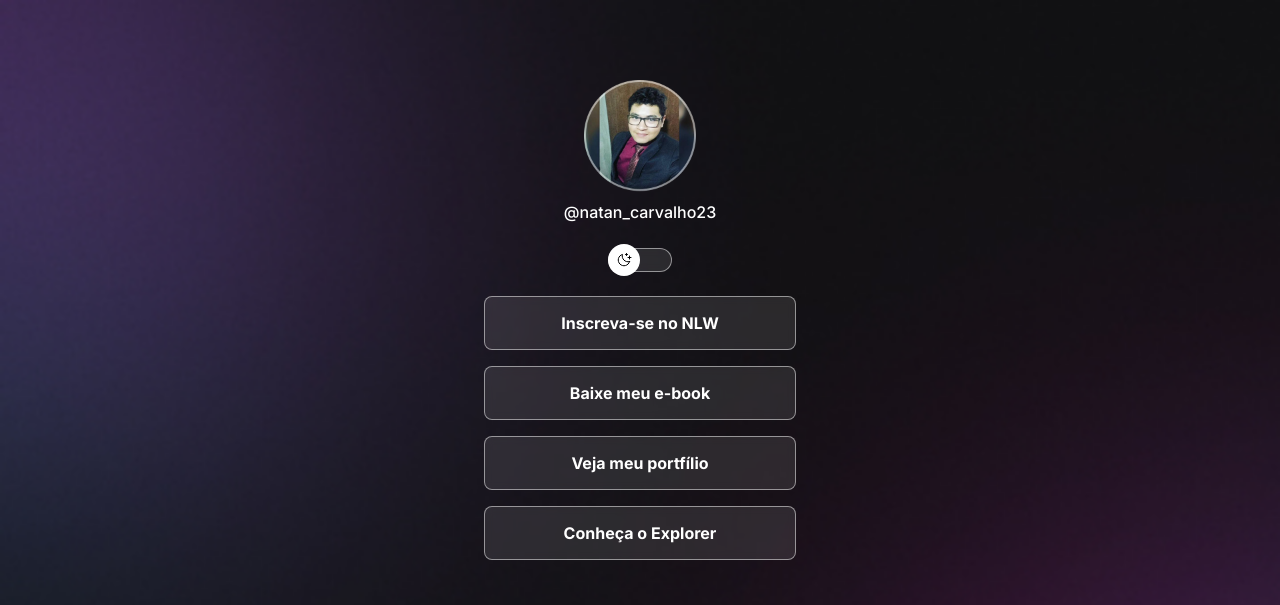
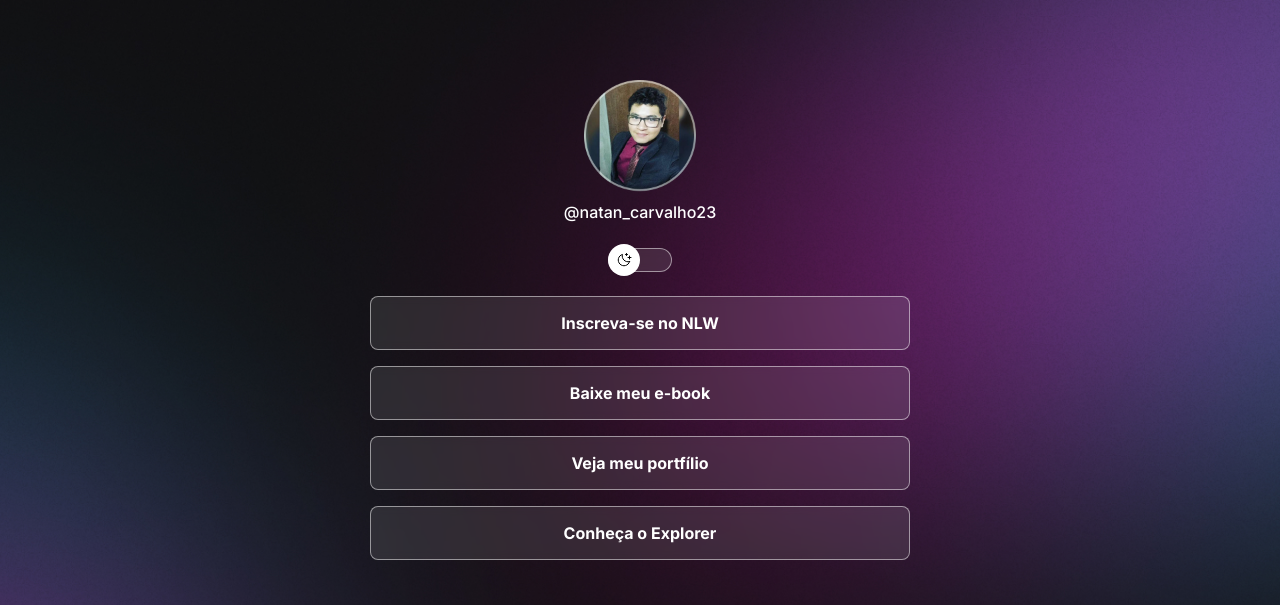
Before and after one commit to natan-carvalho/project1-rocketseat, a plain HTML site: page index.html in a window 1280 px wide. Shown: the top 605 px of the page. Drawn offline with nearby package versions, Linux system fonts and the light colour scheme.

Commit message:
edit style.css

```diff
--- a/styles/style.css
+++ b/styles/style.css
@@ -30,11 +30,13 @@ body {
   background: var(--bg-url) no-repeat top center/cover;
   font-family: 'Inter', sans-serif;
   padding-top: 56px;
+  height: 100vh;
 }
 
 #container {
   padding: 0 24px;
-  width: 360px;
+  width: 100%;
+  max-width: 588px;
   margin: auto;
 
   display: flex;
@@ -154,3 +156,13 @@ footer {
   padding: 24px 0;
   font-size: 14px;
 }
+
+@media (min-width: 700px) {
+  :root {
+    --bg-url: url(/assets/bg-desktop.jpg)
+  }
+
+  .light {
+    --bg-url: url(/assets/bg-desktop-light.jpg);
+  }
+}
```
